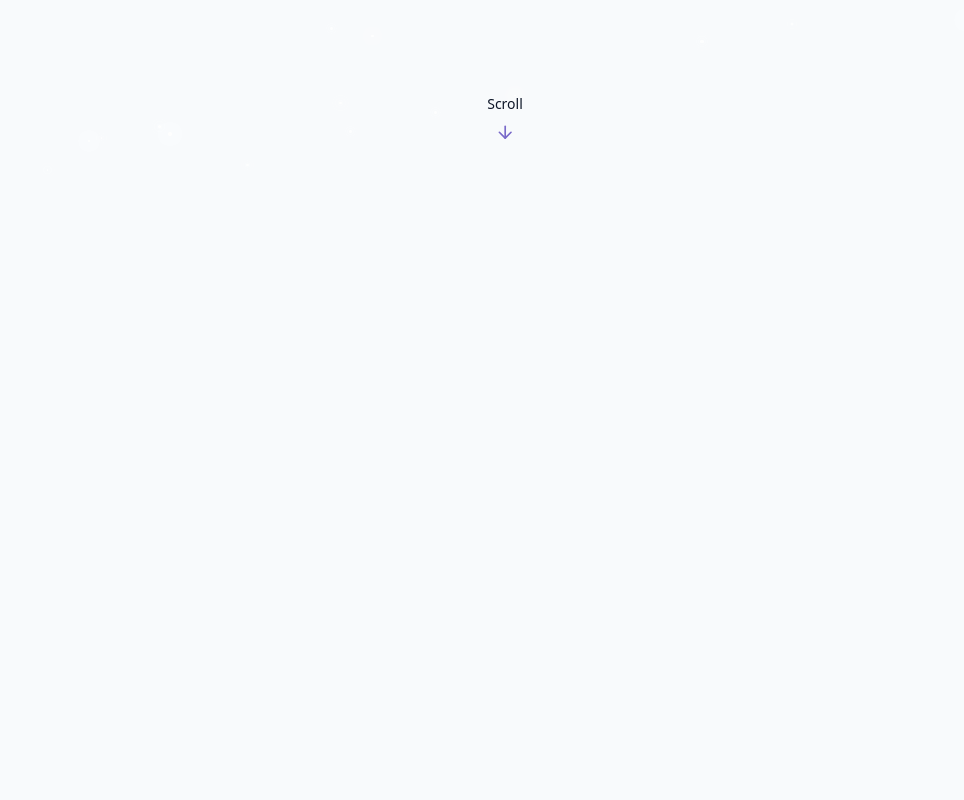
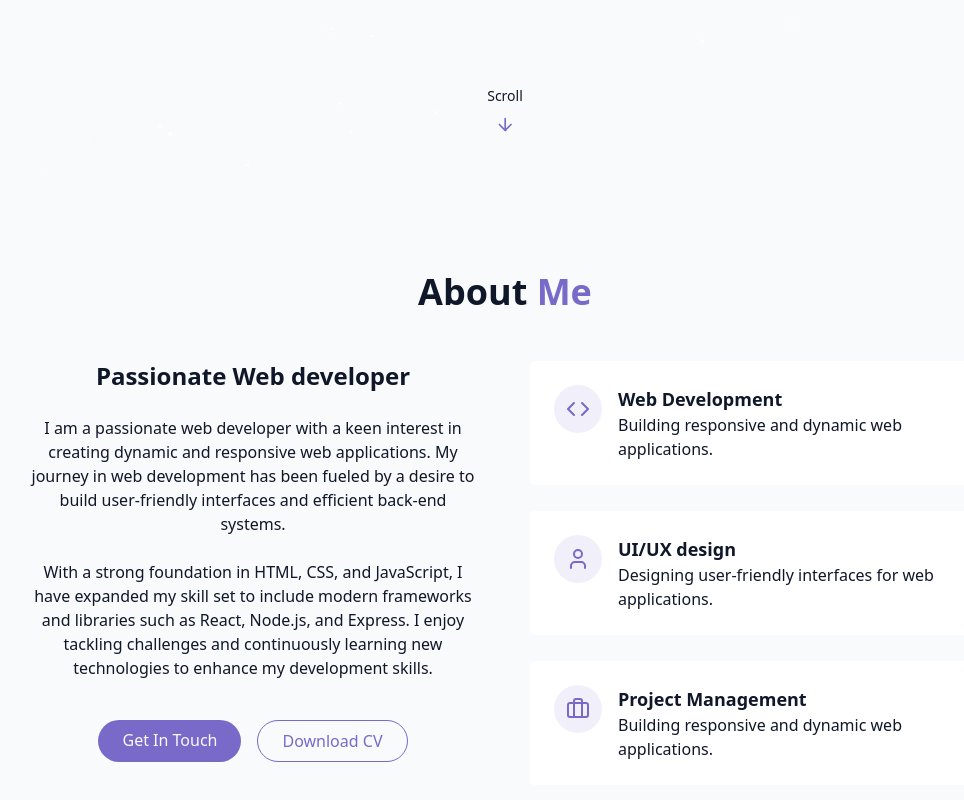
Before and after one commit to neschal-s/portfolio, a React (Vite) app: page / in a window 1280 px wide. Shown: the part 624-1424 px from the top of the page, without its empty margins (135-1099 px from the left). Before the commit the page ends 800 px from the top, so only its background shows below. Built offline with nearby package versions, Linux system fonts and the light colour scheme.

Commit message:
Imporvements in aboutme Section

```diff
--- /dev/null
+++ b/src/components/AboutSection.jsx
@@ -0,0 +1,76 @@
+import { Briefcase, Code, User } from "lucide-react"
+
+export const AboutSection=()=>{
+    return <section id="about" className="py-24 px-4 relative">
+        {" "}
+        <div className="container mx-auto max-w-5xl">
+            <h2 className="text-3xl md:text-4xl font-bold mb-12 text-center">
+                About <span className="text-primary">Me</span>
+            </h2>
+
+            <div className="grid grid-cols-1 md:grid-cols-2 gap-12 gaps-center">
+                <div className="space-y-6">
+                    <h3 className="text-2xl font-semibold">
+                        Passionate Web developer
+                    </h3>
+                    <p className="text-muted-foreground">
+                        I am a passionate web developer with a keen interest in creating dynamic and responsive web applications. My journey in web development has been fueled by a desire to build user-friendly interfaces and efficient back-end systems.
+                    </p>
+                    <p className="text-muted-foreground">
+                        With a strong foundation in HTML, CSS, and JavaScript, I have expanded my skill set to include modern frameworks and libraries such as React, Node.js, and Express. I enjoy tackling challenges and continuously learning new technologies to enhance my development skills.
+                    </p>
+
+                    <div className="flex flex-col sm:flex-row gap-4 pt-4 justify-center">
+                        <a href="#contact" className="cosmic-button">
+                            {" "}
+                            Get In Touch
+                        </a>
+
+                        <a href="" className="px-6 py-2 rounded-full border border-primary text-primary  hover:bg-primary/10 transition-colors duration-300">
+                            {" "}
+                            Download CV
+                        </a>
+                    </div>
+                </div>
+                <div className='grid grid-cols-1 gap-6'>
+                    <div className="gradient-border p-6 card-hover">
+                        <div className="flex items-start gap-4">
+                            <div className="p-3 rounded-full bg-primary/10">
+                            <Code className="text-primary w-6 h-6"/>
+                            </div>
+                            <div className="text-left">
+                                <h4 className="font-semibold text-lg">Web Development</h4>
+                                <p className="text-muted-foreground">Building responsive and dynamic web applications.</p>
+
+                            </div>
+                        </div>
+                    </div>
+                    <div className="gradient-border p-6 card-hover">
+                        <div className="flex items-start gap-4">
+                            <div className="p-3 rounded-full bg-primary/10">
+                            <User className="text-primary w-6 h-6"/>
+                            </div>
+                            <div className="text-left">
+                                <h4 className="font-semibold text-lg">UI/UX design</h4>
+                                <p className="text-muted-foreground">Designing user-friendly interfaces for web applications.</p>
+                            </div>
+                        </div>
+                    </div>
+                    <div className="gradient-border p-6 card-hover">
+                        <div className="flex items-start gap-4">
+                            <div className="p-3 rounded-full bg-primary/10">
+                            <Briefcase className="text-primary w-6 h-6"/>
+                            </div>
+                            <div className="text-left">
+                                <h4 className="font-semibold text-lg">Project Management</h4>
+                                <p className="text-muted-foreground">Building responsive and dynamic web applications.</p>
+
+                            </div>
+                        </div>
+                    </div>
+                </div>
+            </div>
+        </div>
+
+    </section>
+}
--- a/src/components/HeroSection.jsx
+++ b/src/components/HeroSection.jsx
@@ -14,7 +14,7 @@
                     lsfhjbnnaskjlnsakjv adskdmv ;askl vkl;as v;klads vk;ads vkads vlkads vbkd vlmn dvlkn dlkvn dlkjv dlkv dlmn vlkadsm lka vkads vlkad kad ikad nkad oia ei aidpd ipaee ae a oea  ja a v
                 </p>
 
-                <div className="pt-5 opacity-0 animate-fade-in-delay-4">
+                <div className="pt-8 opacity-0 animate-fade-in-delay-4">
                     <a href="#projects" className="cosmic-button">
                         View my Work
                     </a>
--- a/src/pages/Home.jsx
+++ b/src/pages/Home.jsx
@@ -2,6 +2,7 @@
 import { ThemeToggle } from "../components/ThemeToggle"
 import { Navbar } from "../components/NavBar"
 import { HeroSection } from "../components/HeroSection"
+import { AboutSection } from "../components/AboutSection"
 
 export const Home=()=>{
     return <div className="min-h-screen bg-background text-foreground overflow-x-hidden">
@@ -19,6 +20,7 @@
         {/* Main content */}
         <main>
             <HeroSection/>
+            <AboutSection/>
         </main>
 
 
```
